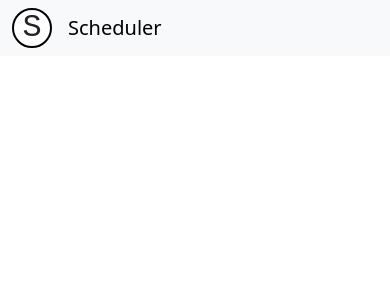
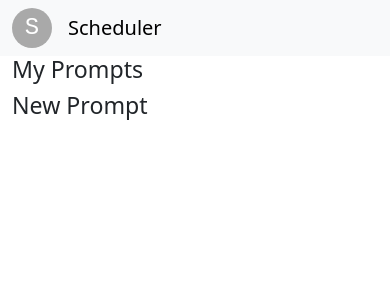
Before and after one commit to onowakow/scheduler, an Angular app in the folder scheduler-app/: page / in a window 390 px wide. Shown: the top 300 px of the page. Built offline with nearby package versions, Linux system fonts and the light colour scheme.

Commit message:
Add prompts-list and prompts component as well as prompt model

```diff
--- a/scheduler-app/src/app/app.component.css
+++ b/scheduler-app/src/app/app.component.css
@@ -1,13 +1,13 @@
 .logo {
-  border: 2px solid black;
   border-radius: 100%;
   height: 2.5rem;
   width: 2.5rem;
-  font-size: 2rem;
+  font-size: 1.5rem;
   display: flex;
   font-family: monospace;
   justify-content: center;
   align-items: center;
-  background-color: white;
+  background-color: darkgrey;
   margin-right: 1rem;
+  color: white;
 }
--- a/scheduler-app/src/app/app.component.html
+++ b/scheduler-app/src/app/app.component.html
@@ -9,4 +9,12 @@
       </div>
     </nav>
   </div>
+  <div class="row">
+    <div class="col-md-8">
+      <h3>My Prompts</h3>
+    </div>
+    <div class="col-md-4">
+      <h3>New Prompt</h3>
+    </div>
+  </div>
 </div>
--- a/scheduler-app/src/app/app.component.ts
+++ b/scheduler-app/src/app/app.component.ts
@@ -1,10 +1,9 @@
 import { Component } from '@angular/core';
+import { Prompt } from './prompt.model';
 
 @Component({
   selector: 'app-root',
   templateUrl: './app.component.html',
-  styleUrls: ['./app.component.css']
+  styleUrls: ['./app.component.css'],
 })
-export class AppComponent {
-  title = 'scheduler-app';
-}
+export class AppComponent {}
--- a/scheduler-app/src/app/app.module.ts
+++ b/scheduler-app/src/app/app.module.ts
@@ -3,10 +3,12 @@ import { BrowserModule } from '@angular/platform-browser';
 
 import { AppRoutingModule } from './app-routing.module';
 import { AppComponent } from './app.component';
+import { PromptsListComponent } from './prompts-list/prompts-list.component';
 
 @NgModule({
   declarations: [
-    AppComponent
+    AppComponent,
+    PromptsListComponent
   ],
   imports: [
     BrowserModule,
--- /dev/null
+++ b/scheduler-app/src/app/prompts-list/prompts-list.component.html
@@ -0,0 +1 @@
+<p>prompts-list works!</p>
```
Also changed, not shown: scheduler-app/src/app/prompt.model.ts (added, +13 -0 lines), scheduler-app/src/app/prompts-list/prompts-list.component.ts (added, +10 -0 lines), scheduler-app/src/app/prompts-list/prompts-list.component.css (added), 1 other file (tests, documents, lock files or other folders).
